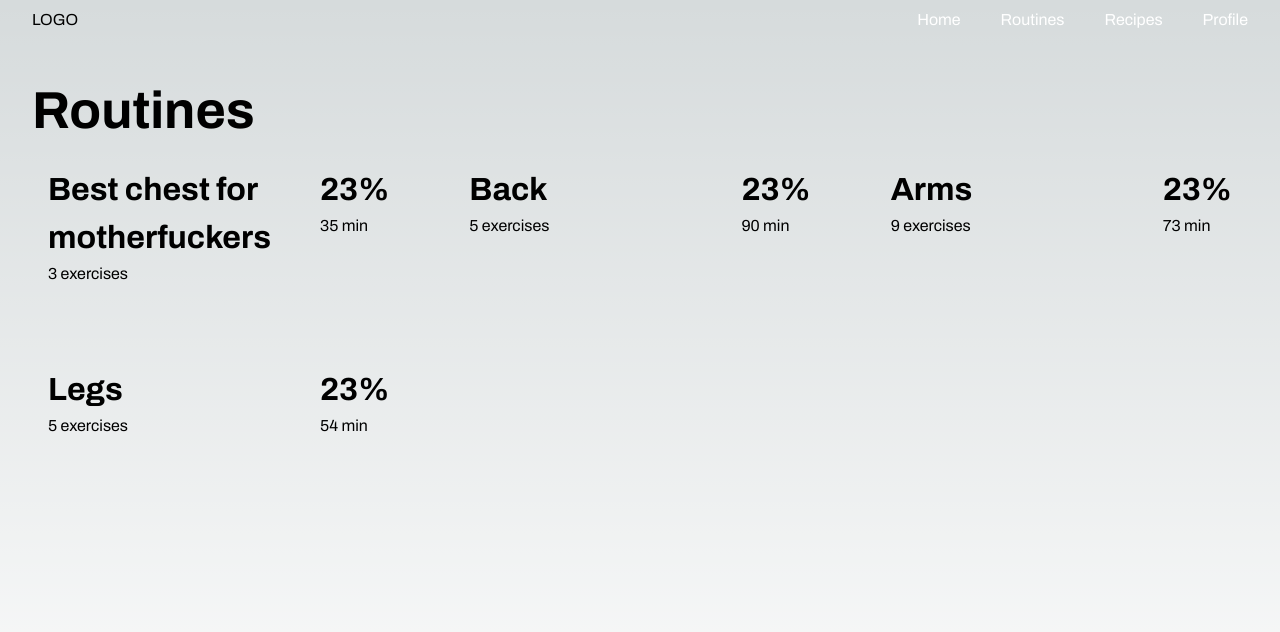
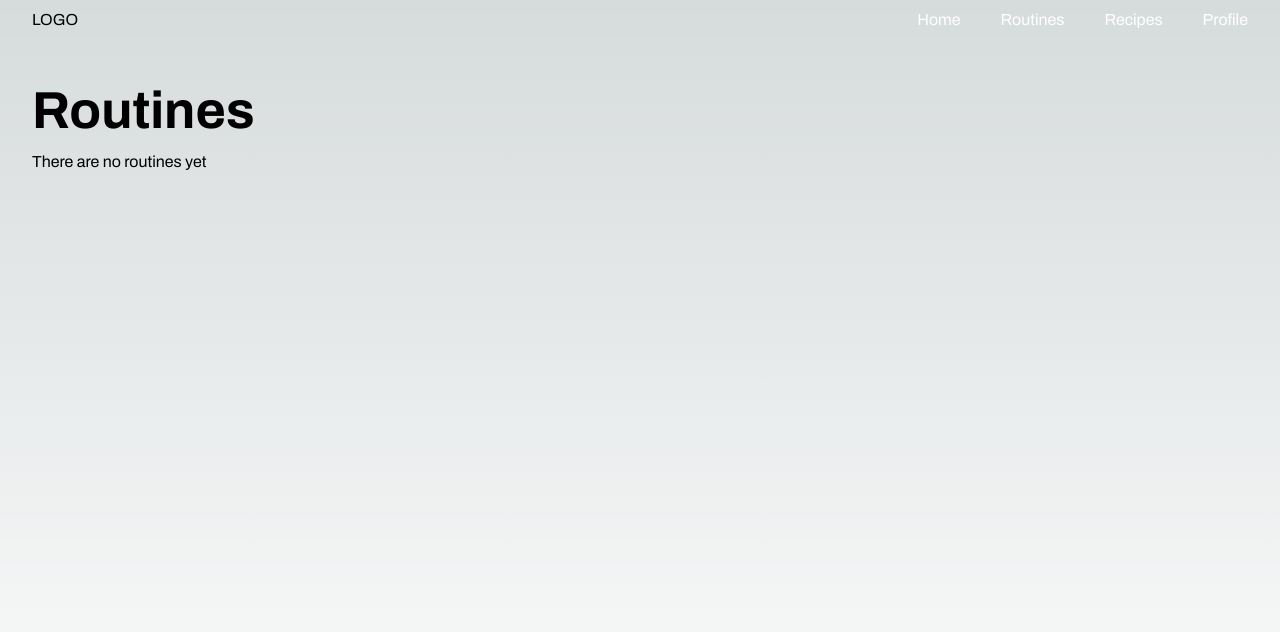
Before and after one commit to carlosquesada24/fitness-app, a Next.js app: page /routines in a window 1280 px wide. Shown: the top 632 px of the page. Built offline with nearby package versions, Linux system fonts and the light colour scheme.

Commit message:
routinesList used in RoutinesGrid

```diff
--- a/app/(modules)/routines/(infrastucture)/components/ui/RoutinesGrid/RoutinesGrid.tsx
+++ b/app/(modules)/routines/(infrastucture)/components/ui/RoutinesGrid/RoutinesGrid.tsx
@@ -1,19 +1,23 @@
 import React from 'react'
-import { routinesList } from '@/app/(modules)/routines/domain/data'
+// import { routinesList } from '@/app/(modules)/routines/domain/data'
 import Link from 'next/link'
+import { useRoutines } from '../../../(hooks)/RoutinesContext'
 
 const RoutinesGrid = () => {
+
+ const {routinesList} = useRoutines()
+
   return (
     <div className='grid grid-cols-1 lg:grid-cols-2 xl:grid-cols-3 gap-12 w-full'>
         {
           routinesList.length > 0 ?
-          routinesList.map((routine, index) => {
+          routinesList.map((routine: any) => {
             return (
               <Link
                 key={crypto.randomUUID()}
                 href={`/routines/${routine.id}`}
               >
-              <article key={index} className='
+              <article key={crypto.randomUUID()} className='
                 p-4
                 flex
 
```
